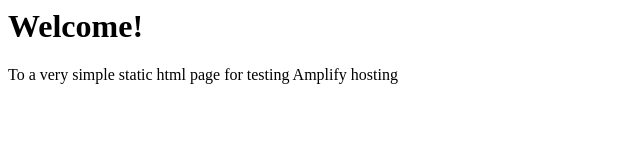
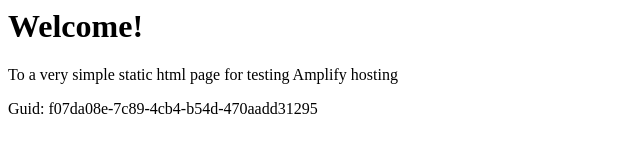
Before and after one commit to aws-aemilia-icn/Github-PR-Commit-Integration-Test-DoNotTouch-GitHubAutoBuildCanaryTest-v1-preprod-ap-northeast-2, a website: page src/index.html in a window 1280 px wide. Shown: the whole page, without its empty margins (0-640 px from the left). Drawn offline with Linux system fonts and the light colour scheme.

Commit message:
commit from integ tests

```diff
--- a/src/index.html
+++ b/src/index.html
@@ -1,3 +1,5 @@
+
+
 <html lang="en">
 
 <head>
@@ -10,6 +12,6 @@
 <body>
     <h1>Welcome!</h1>
     <p>To a very simple static html page for testing Amplify hosting</p>
-</body>
+    <p>Guid: f07da08e-7c89-4cb4-b54d-470aadd31295</p></body>
 
 </html>
```
